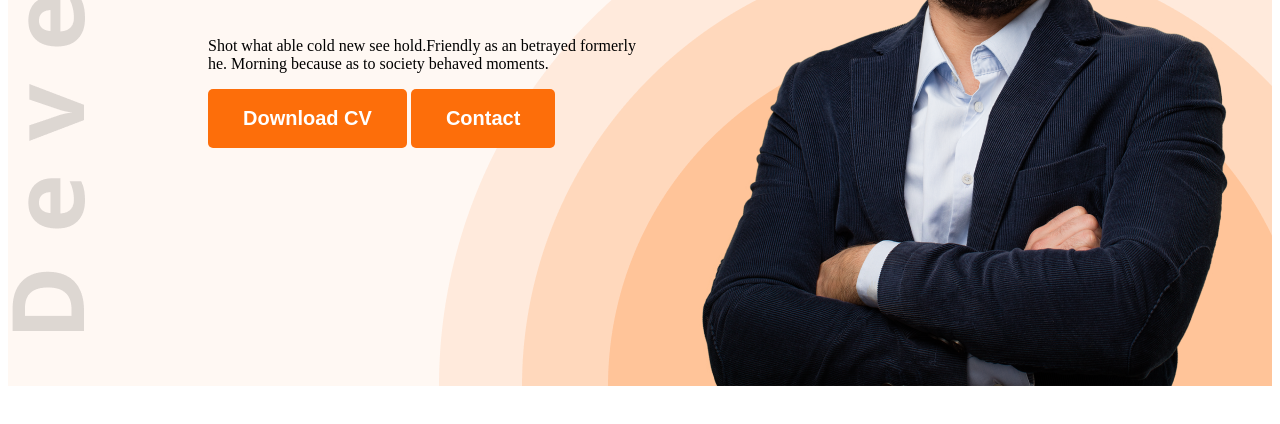
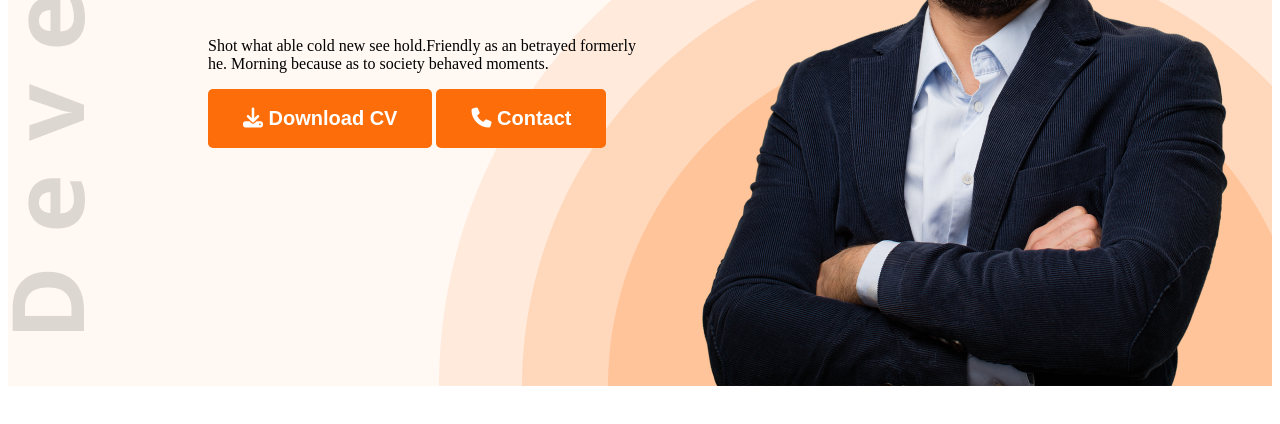
Before and after one commit to MRujel/Portfolio, a plain HTML site: page index.html in a window 1280 px wide. Shown: the part 440-864 px from the top of the page. Drawn offline with Linux system fonts and the light colour scheme.

Commit message:
Last commit

```diff
--- a/index.html
+++ b/index.html
@@ -8,6 +8,7 @@
 <link rel="preconnect" href="https://fonts.gstatic.com" crossorigin>
 <link href="https://fonts.googleapis.com/css2?family=Open+Sans:ital,wght@0,300..800;1,300..800&display=swap" rel="stylesheet">
     <link rel="stylesheet" href="Styles/portfolio.css">
+    <script src="https://kit.fontawesome.com/8258fd236a.js" crossorigin="anonymous"></script>
 </head>
 <body class="open-sans-normal">
     <header class="header sec-bg">
@@ -24,8 +25,8 @@
                 <h4 class="greetings">Hi I Am</h4>
                 <h1 class="title">Hasnath</h1>
                 <p>Shot what able cold new see hold.Friendly as an betrayed formerly he. Morning because as to society behaved moments.</p>
-                <button class="btn">Download CV</button>
-                <button class="btn">Contact</button>
+                <button class="btn"> <i class="fa-solid fa-download"></i> Download CV</button>
+                <button class="btn"><i class="fa-solid fa-phone"></i> Contact</button>
             </div>
             <img class="profile-pic" src="images/hardy.png" alt="">
         </div>
```
